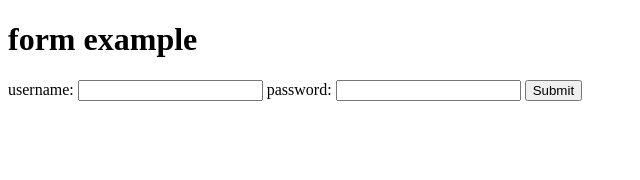
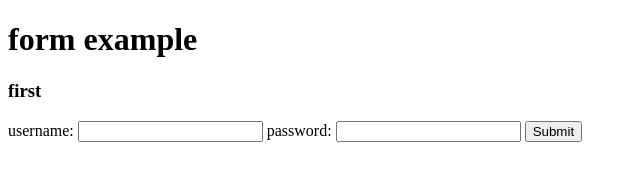
Before and after one commit to RAJDEEP377/rajproject1, a plain HTML site: page index.html in a window 1280 px wide. Shown: the whole page, without its empty margins (0-640 px from the left). Drawn offline with Linux system fonts and the light colour scheme.

Commit message:
first commit1

```diff
--- a/index.html
+++ b/index.html
@@ -7,6 +7,7 @@
 </head>
 <body>
 <h1>form example</h1>
+<h3>first</h3>
 <form action="index.php" method="POST">
     username: <input type="text" name="name"/>
     password: <input type="password" name="pass"/>
```
